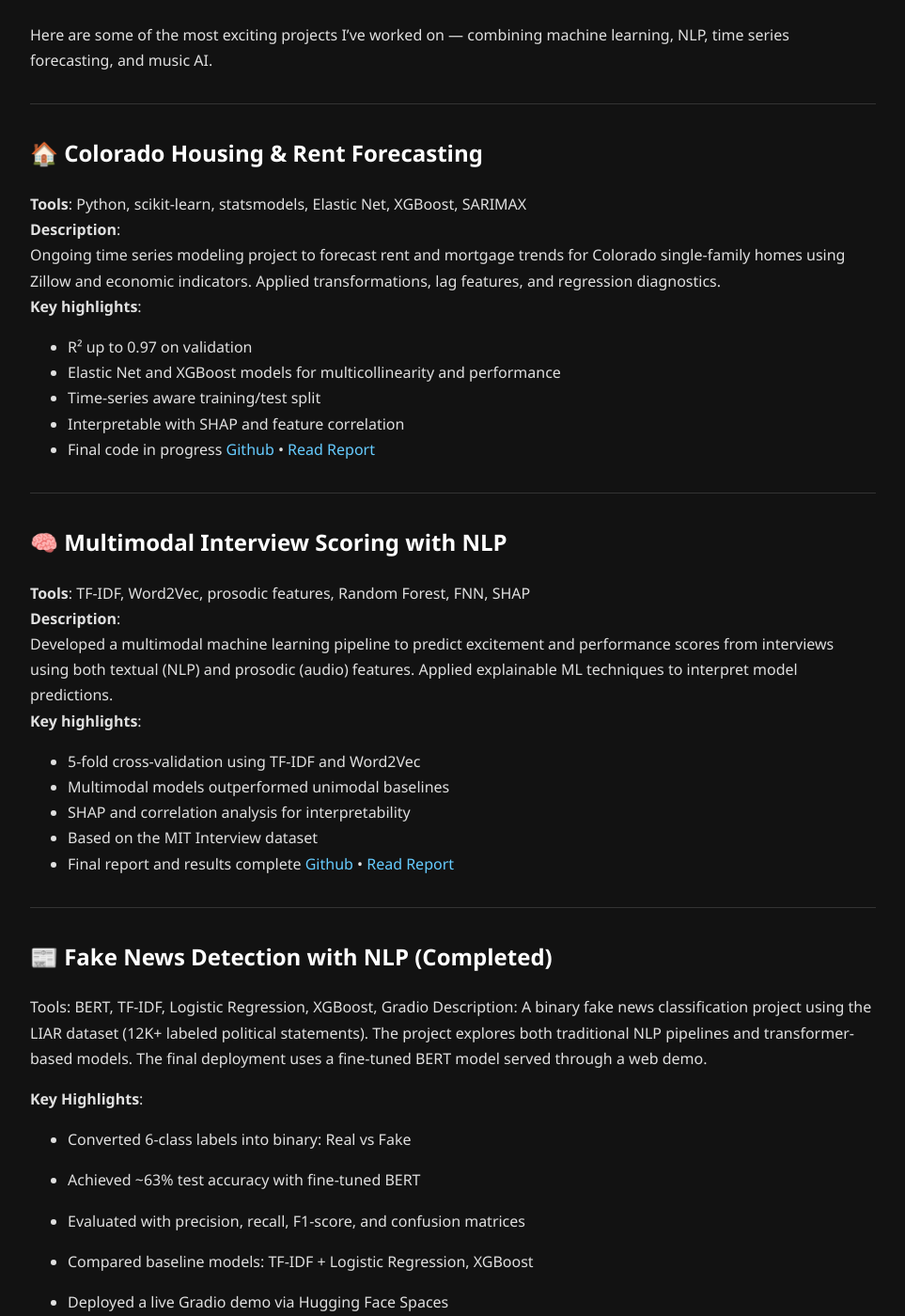
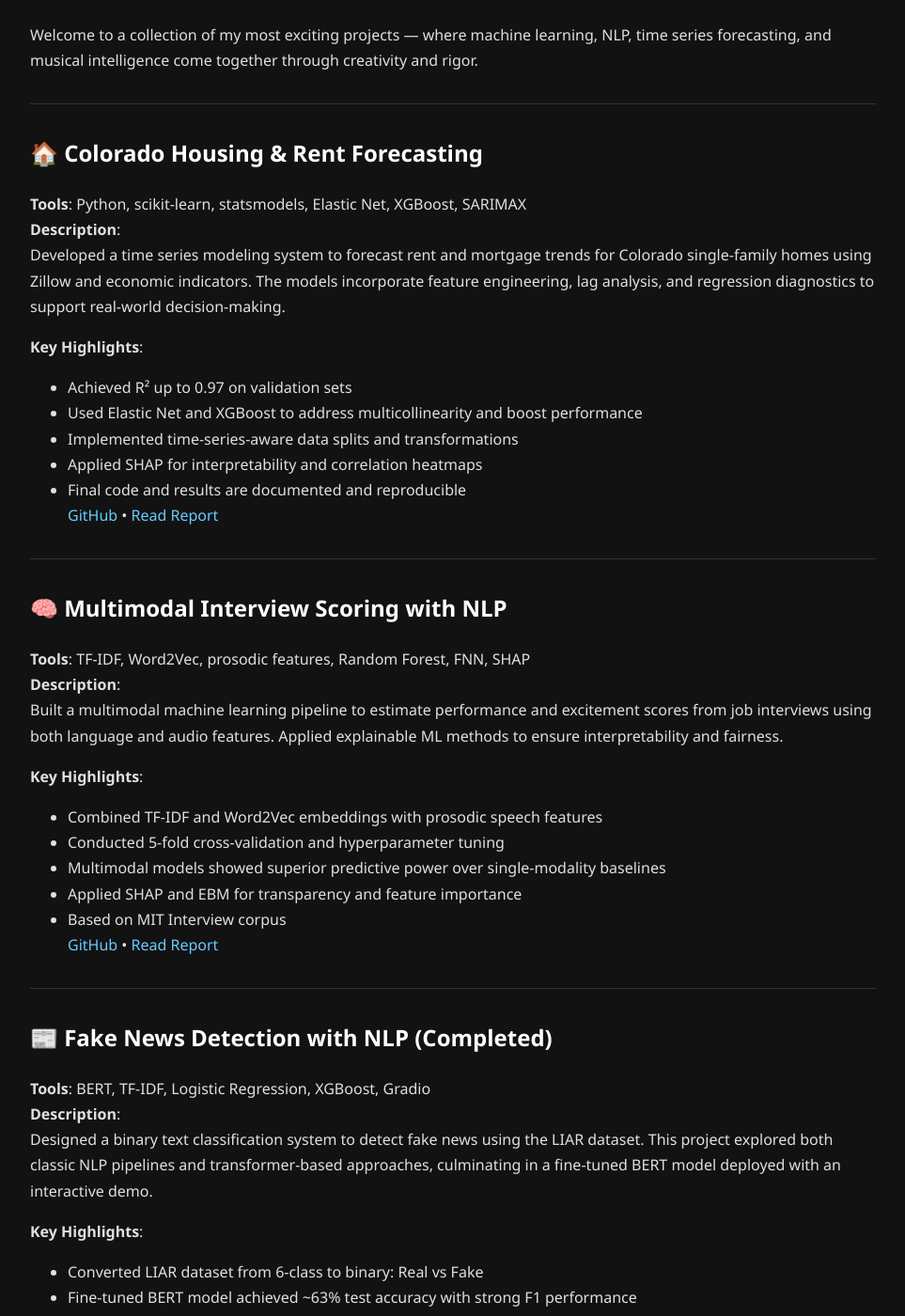
Before and after one commit to Orca71/shahriarnekouei.github.io, a Jekyll site: the page built from projects.md, in a window 1280 px wide and 1400 px high, scrolled down 216 px. Shown: the whole window at 94% size, without its empty margins (158-1121 px from the left). Built offline with Jekyll 4.4.1, drawn with Linux system fonts in a browser that asks for light colours; some of the changed text lies outside the part shown.

Commit message:
Update projects.md

```diff
--- a/projects.md
+++ b/projects.md
@@ -5,7 +5,7 @@ title: Projects
 
 # Projects
 
-Here are some of the most exciting projects I've worked on — combining machine learning, NLP, time series forecasting, and music AI.
+Welcome to a collection of my most exciting projects — where machine learning, NLP, time series forecasting, and musical intelligence come together through creativity and rigor.
 
 ---
 
@@ -13,14 +13,15 @@ Here are some of the most exciting projects I've worked on — combining machine
 
 **Tools**: Python, scikit-learn, statsmodels, Elastic Net, XGBoost, SARIMAX
 **Description**:
-Ongoing time series modeling project to forecast rent and mortgage trends for Colorado single-family homes using Zillow and economic indicators. Applied transformations, lag features, and regression diagnostics.
-**Key highlights**:
-- R² up to 0.97 on validation
-- Elastic Net and XGBoost models for multicollinearity and performance
-- Time-series aware training/test split
-- Interpretable with SHAP and feature correlation
-- Final code in progress
-[Github](https://github.com/Orca71/Housing-Market-Forecasting-Time-Series-/tree/main) • [Read Report](https://github.com/Orca71/Housing-Market-Forecasting-Time-Series-/blob/main/HousingForcastReport.pdf)
+Developed a time series modeling system to forecast rent and mortgage trends for Colorado single-family homes using Zillow and economic indicators. The models incorporate feature engineering, lag analysis, and regression diagnostics to support real-world decision-making.
+
+**Key Highlights**:
+- Achieved R² up to 0.97 on validation sets
+- Used Elastic Net and XGBoost to address multicollinearity and boost performance
+- Implemented time-series-aware data splits and transformations
+- Applied SHAP for interpretability and correlation heatmaps
+- Final code and results are documented and reproducible
+[GitHub](https://github.com/Orca71/Housing-Market-Forecasting-Time-Series-/tree/main) • [Read Report](https://github.com/Orca71/Housing-Market-Forecasting-Time-Series-/blob/main/HousingForcastReport.pdf)
 
 ---
 
@@ -28,52 +29,46 @@ Ongoing time series modeling project to forecast rent and mortgage trends for Co
 
 **Tools**: TF-IDF, Word2Vec, prosodic features, Random Forest, FNN, SHAP
 **Description**:
-Developed a multimodal machine learning pipeline to predict excitement and performance scores from interviews using both textual (NLP) and prosodic (audio) features. Applied explainable ML techniques to interpret model predictions.
-**Key highlights**:
-- 5-fold cross-validation using TF-IDF and Word2Vec
-- Multimodal models outperformed unimodal baselines
-- SHAP and correlation analysis for interpretability
-- Based on the MIT Interview dataset
-- Final report and results complete
-[Github](https://github.com/Orca71/Interview-outcome-Prediction-Multimodal-ML-) • [Read Report](https://github.com/Orca71/Interview-Outcome-Prediction-Multimodal-ML-/blob/main/Report.pdf)
+Built a multimodal machine learning pipeline to estimate performance and excitement scores from job interviews using both language and audio features. Applied explainable ML methods to ensure interpretability and fairness.
+
+**Key Highlights**:
+- Combined TF-IDF and Word2Vec embeddings with prosodic speech features
+- Conducted 5-fold cross-validation and hyperparameter tuning
+- Multimodal models showed superior predictive power over single-modality baselines
+- Applied SHAP and EBM for transparency and feature importance
+- Based on MIT Interview corpus
+[GitHub](https://github.com/Orca71/Interview-outcome-Prediction-Multimodal-ML-) • [Read Report](https://github.com/Orca71/Interview-Outcome-Prediction-Multimodal-ML-/blob/main/Report.pdf)
 
 ---
+
 ## 📰 Fake News Detection with NLP (Completed)
 
-Tools: BERT, TF-IDF, Logistic Regression, XGBoost, Gradio
-Description:
-A binary fake news classification project using the LIAR dataset (12K+ labeled political statements). The project explores both traditional NLP pipelines and transformer-based models. The final deployment uses a fine-tuned BERT model served through a web demo.
+**Tools**: BERT, TF-IDF, Logistic Regression, XGBoost, Gradio
+**Description**:
+Designed a binary text classification system to detect fake news using the LIAR dataset. This project explored both classic NLP pipelines and transformer-based approaches, culminating in a fine-tuned BERT model deployed with an interactive demo.
 
 **Key Highlights**:
+- Converted LIAR dataset from 6-class to binary: Real vs Fake
+- Fine-tuned BERT model achieved ~63% test accuracy with strong F1 performance
+- Compared performance with TF-IDF + Logistic Regression and XGBoost
+- Evaluated with confusion matrix, precision, recall, and F1-score
+- Deployed live Gradio demo on Hugging Face Spaces
+[GitHub Repository](https://github.com/Orca71/fake-news-detector) • [Try the Live Demo](https://huggingface.co/spaces/ShahOfData/shah_fake-news-detector)
 
-- Converted 6-class labels into binary: Real vs Fake
-
-- Achieved ~63% test accuracy with fine-tuned BERT
-
-- Evaluated with precision, recall, F1-score, and confusion matrices
-
-- Compared baseline models: TF-IDF + Logistic Regression, XGBoost
-
-- Deployed a live Gradio demo via Hugging Face Spaces
-
-[GitHub Repository](https://github.com/Orca71/fake-news-detector) •
-[Try the Live Demo](https://huggingface.co/spaces/ShahOfData/shah_fake-news-detector)
-
-
+---
 
 ## 🎼 Wolfie: AI-Powered Mood-Based Music Generator *(In Progress)*
 
 **Tools**: Python, PrettyMIDI, FluidSynth, Symbolic AI, Music Theory
 **Description**:
-An original music generation system that composes emotionally expressive chord progressions and melodies based on user-selected moods and classical harmony logic. Wolfie blends symbolic AI and music theory with the foundations of generative models.
+Wolfie is a personal research project that merges emotion, music theory, and machine intelligence. The system generates harmonically rich chord progressions and melodies based on user-selected moods, using a blend of symbolic AI and generative music logic.
 
-**Key highlights**:
-- Rule-based chord generation (Circle of Fifths, cadences, key modes)
-- Melody creation with customizable inversion, tempo, and emotion
-- Outputs expressive MIDI compositions
-- Inspired by Bach, Mozart, and Beethoven
-- Currently integrating LSTMs and deep learning for expressive control
-
-[GitHub]([https://github.com/Orca71/wolfie-ai](https://github.com/Orca71/Wolfie)) • [Demo coming soon](#)
+**Key Highlights**:
+- Rule-based harmonic engine based on the Circle of Fifths and classical cadences
+- Customizable emotion, tempo, key mode, and melodic contour
+- Exports expressive MIDI compositions for playback and editing
+- Inspired by expressive works of Bach, Mozart, and Beethoven
+- Currently extending with LSTMs for generative expressiveness
+[GitHub](https://github.com/Orca71/Wolfie) • [Demo coming soon](#)
 
 ---
```
